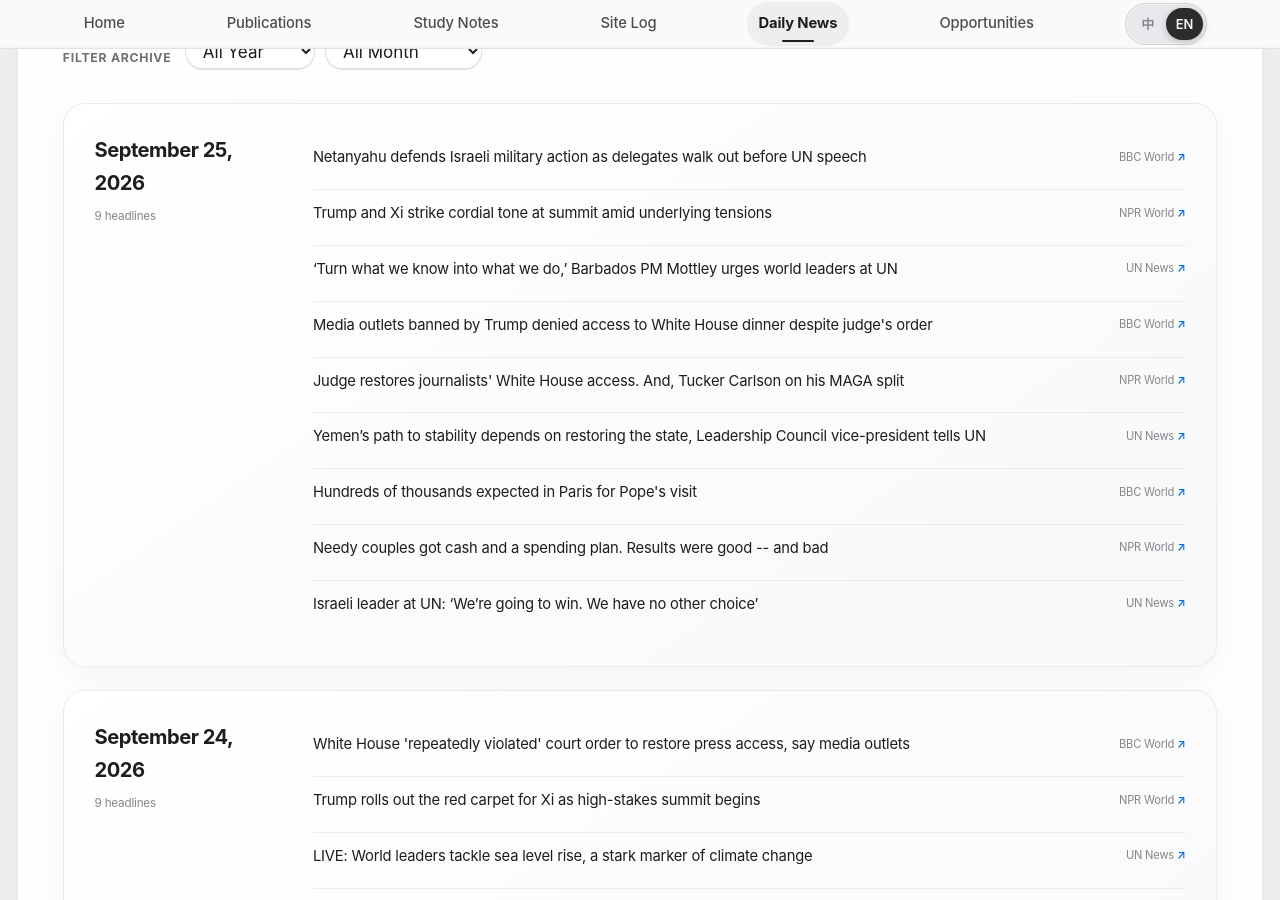
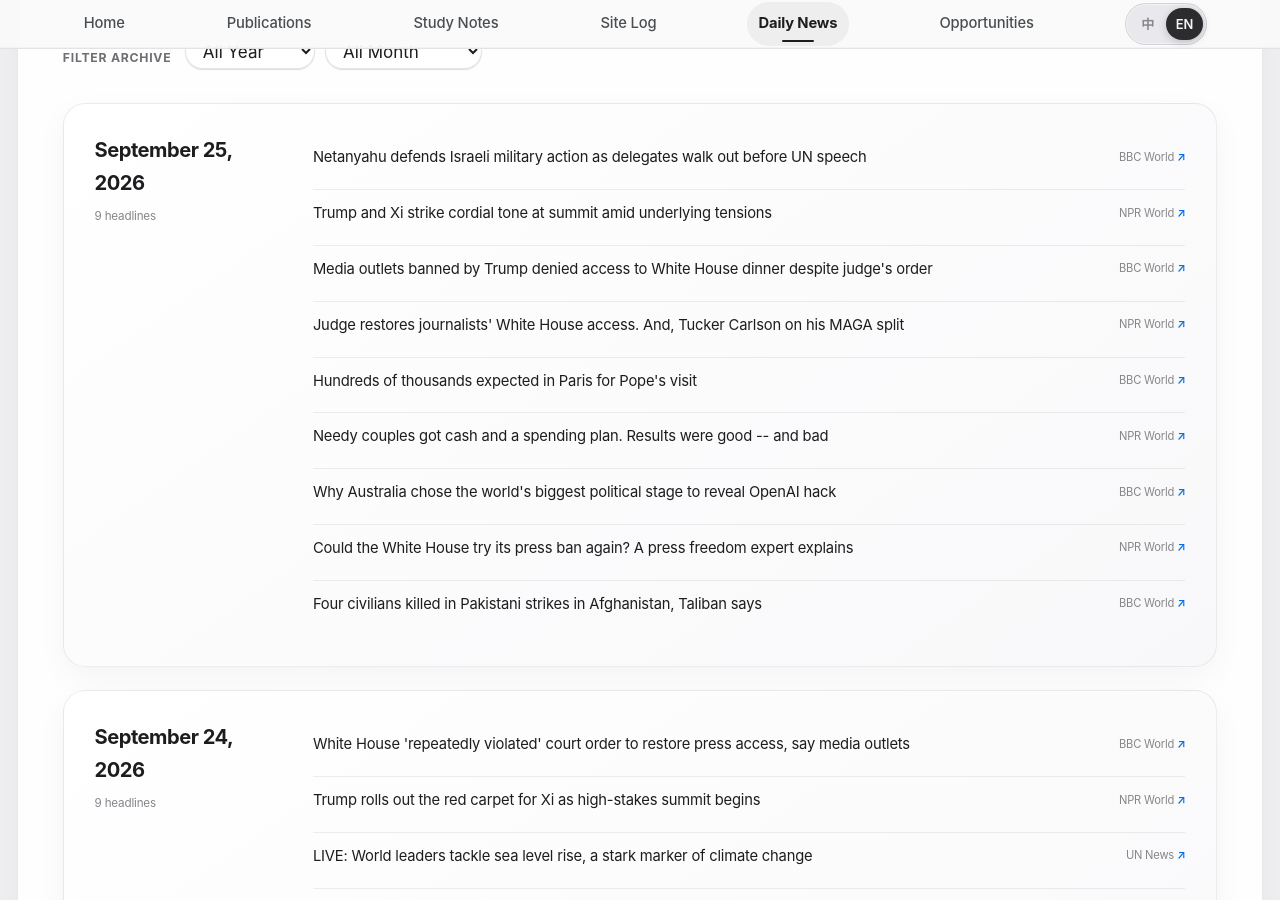
Before and after one commit to HaoxiangLuo/HaoxiangLuo.github.io, a Jekyll site: the page built from _pages/daily-news.html, in a window 1280 px wide and 900 px high, scrolled down 297 px. Built offline with Jekyll 4.4.1, drawn with Linux system fonts in a browser that asks for light colours; a style sheet for code colours, icons or effects is not loaded.

Commit message:
Update daily news 2026-09-25

```diff
--- a/_data/daily_news.json
+++ b/_data/daily_news.json
@@ -1,5 +1,5 @@
 {
-  "updated_at": "2026-09-25T10:24:09+08:00",
+  "updated_at": "2026-09-25T11:23:52+08:00",
   "days": [
     {
       "date": "2026-09-25",
@@ -17,12 +17,6 @@
           "title_zh": "特朗普和习近平在潜在的紧张局势中在峰会上语气亲切"
         },
         {
-          "title": "‘Turn what we know into what we do,’ Barbados PM Mottley urges world leaders at UN",
-          "source": "UN News",
-          "url": "https://news.un.org/feed/view/en/story/2026/09/1168433",
-          "title_zh": "巴巴多斯总理莫特利在联合国敦促世界领导人“将我们所知道的转化为我们所做的"
-        },
-        {
           "title": "Media outlets banned by Trump denied access to White House dinner despite judge's order",
           "source": "BBC World",
           "url": "https://www.bbc.co.uk/news/articles/cqe8ek7608mlo?at_medium=RSS&at_campaign=rss",
@@ -33,12 +27,6 @@
           "source": "NPR World",
           "url": "https://www.npr.org/2026/09/24/g-s1-144850/up-first-newsletter-cnn-msnow-politico-iran-ukraine-unga-china-xi-jinping-trump",
           "title_zh": "法官恢复记者进入白宫的权利。塔克·卡尔森 (Tucker Carlson) 谈他的 MAGA 分裂"
-        },
-        {
-          "title": "Yemen’s path to stability depends on restoring the state, Leadership Council vice-president tells UN",
-          "source": "UN News",
-          "url": "https://news.un.org/feed/view/en/story/2026/09/1168432",
-          "title_zh": "领导委员会副主席告诉联合国，也门的稳定之路取决于恢复国家"
         },
         {
           "title": "Hundreds of thousands expected in Paris for Pope's visit",
@@ -53,10 +41,22 @@
           "title_zh": "有需要的夫妇得到了现金和支出计划。结果有好有坏"
         },
         {
-          "title": "Israeli leader at UN: ‘We’re going to win. We have no other choice’",
-          "source": "UN News",
-          "url": "https://news.un.org/feed/view/en/story/2026/09/1168431",
-          "title_zh": "联合国以色列领导人：“我们会赢。”我们别无选择"
+          "title": "Why Australia chose the world's biggest political stage to reveal OpenAI hack",
+          "source": "BBC World",
+          "url": "https://www.bbc.co.uk/news/articles/cr3eqk15ld14o?at_medium=RSS&at_campaign=rss",
+          "title_zh": "为什么澳大利亚选择世界上最大的政治舞台来揭露 OpenAI 黑客事件"
+        },
+        {
+          "title": "Could the White House try its press ban again? A press freedom expert explains",
+          "source": "NPR World",
+          "url": "https://www.npr.org/2026/09/24/nx-s1-5978805/whats-next-white-house-press-access-fight",
+          "title_zh": "白宫能否再次尝试新闻禁令？新闻自由专家解释道"
+        },
+        {
+          "title": "Four civilians killed in Pakistani strikes in Afghanistan, Taliban says",
+          "source": "BBC World",
+          "url": "https://www.bbc.co.uk/news/articles/cm86xn0nnw58o?at_medium=RSS&at_campaign=rss",
+          "title_zh": "塔利班称巴基斯坦在阿富汗的空袭造成四名平民死亡"
         }
       ]
     },
```
